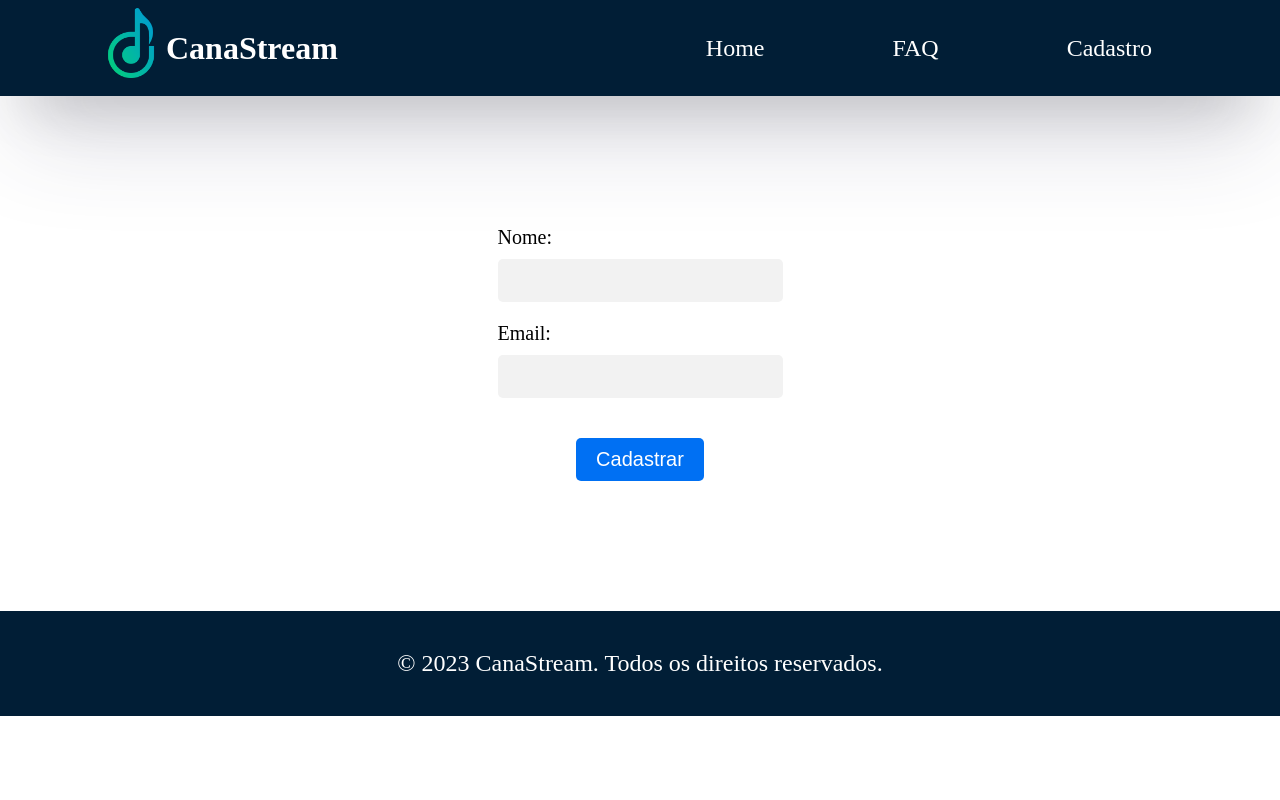
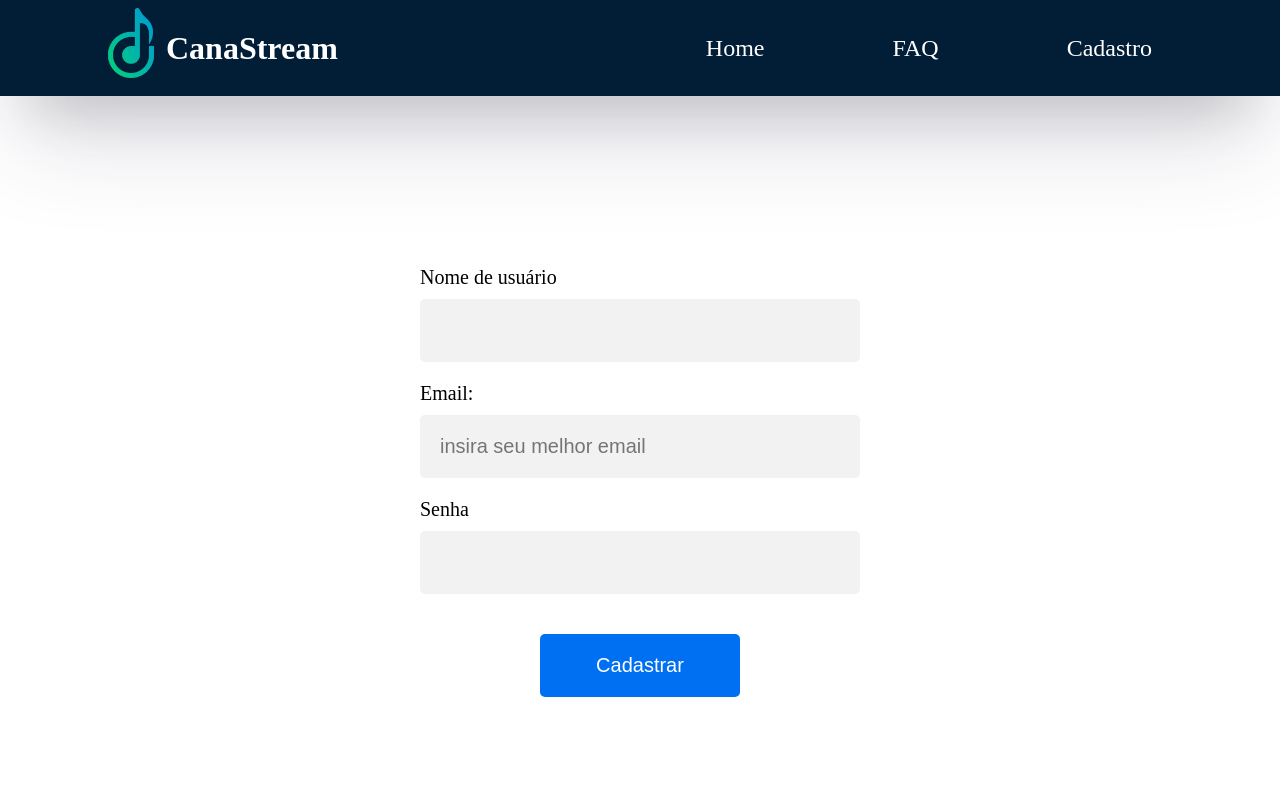
Before and after one commit to CaioLuColaco/CanaStream-Front, a Next.js app: page /signup in a window 1280 px wide. Shown: the top 800 px of the page. Built offline with nearby package versions, Linux system fonts and the light colour scheme.

Commit message:
add password field on signup form

```diff
--- a/src/pages/signup.tsx
+++ b/src/pages/signup.tsx
@@ -4,24 +4,28 @@ import Navbar from "@/components/Navbar";
 import Footer from "@/components/footer";
 
 export default function SignUp() {
-  const [nome, setNome] = useState("");
+  const [username, setUsername] = useState("");
   const [email, setEmail] = useState("");
+  const [password, setPassword] = useState("");
 
   const handleSubmit = (e: any) => {
     e.preventDefault();
+    alert("usuario cadastrado");
   };
 
   return (
     <>
       <Navbar />
+      <div className={styles.form_wrapper}>
         <form className={styles.form} onSubmit={handleSubmit}>
           <label className={styles.label}>
-          Nome:
+            Nome de usuário
             <input
               className={styles.input}
+              placeholder=""
               type="text"
-            value={nome}
-            onChange={(e) => setNome(e.target.value)}
+              value={username}
+              onChange={(e) => setUsername(e.target.value)}
               required
             />
           </label>
@@ -30,8 +34,19 @@ export default function SignUp() {
             <input
               className={styles.input}
               type="email"
+              placeholder="insira seu melhor email"
               value={email}
               onChange={(e) => setEmail(e.target.value)}
+              required
+            />
+          </label>
+          <label className={styles.label}>
+            Senha
+            <input
+              className={styles.input}
+              type="password"
+              value={password}
+              onChange={(e) => setPassword(e.target.value)}
               required
             />
           </label>
@@ -39,6 +54,8 @@ export default function SignUp() {
             Cadastrar
           </button>
         </form>
+      </div>
+
       <Footer />
     </>
   );
--- a/src/styles/signup.module.css
+++ b/src/styles/signup.module.css
@@ -1,5 +1,14 @@
+.form_wrapper {
+  display: flex;
+  align-items: center;
+  justify-content: center;
+}
+
 .form {
   display: flex;
+  padding: 40px;
+  width: 80%;
+  border-radius: 8px;
   flex-direction: column;
   align-items: center;
   margin-top: 130px;
@@ -16,12 +25,17 @@
 }
 
 .input {
-  padding: 10px;
+  width: 400px;
+  padding: 20px;
   border-radius: 5px;
   border: none;
   background-color: #f2f2f2;
   font-size: 20px;
   margin-top: 10px;
+}
+
+.input:focus {
+  border: 1px solid blue;
 }
 
 .button_submit {
@@ -30,8 +44,9 @@
   font-size: 20px;
   border: none;
   border-radius: 5px;
-  padding: 10px 20px;
+  padding: 20px;
   margin-top: 20px;
+  width: 200px;
   cursor: pointer;
 }
 
```
Lines whose indentation alone changed are shown as unchanged.
